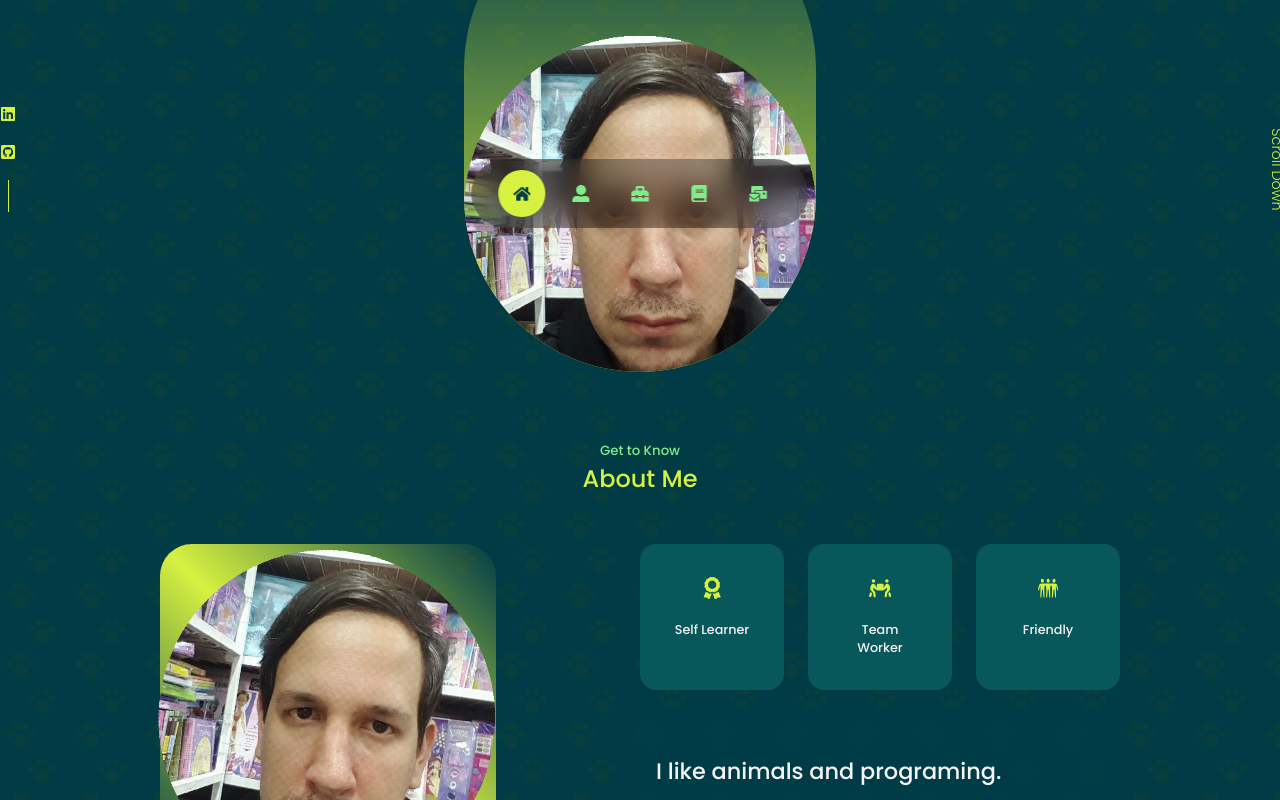
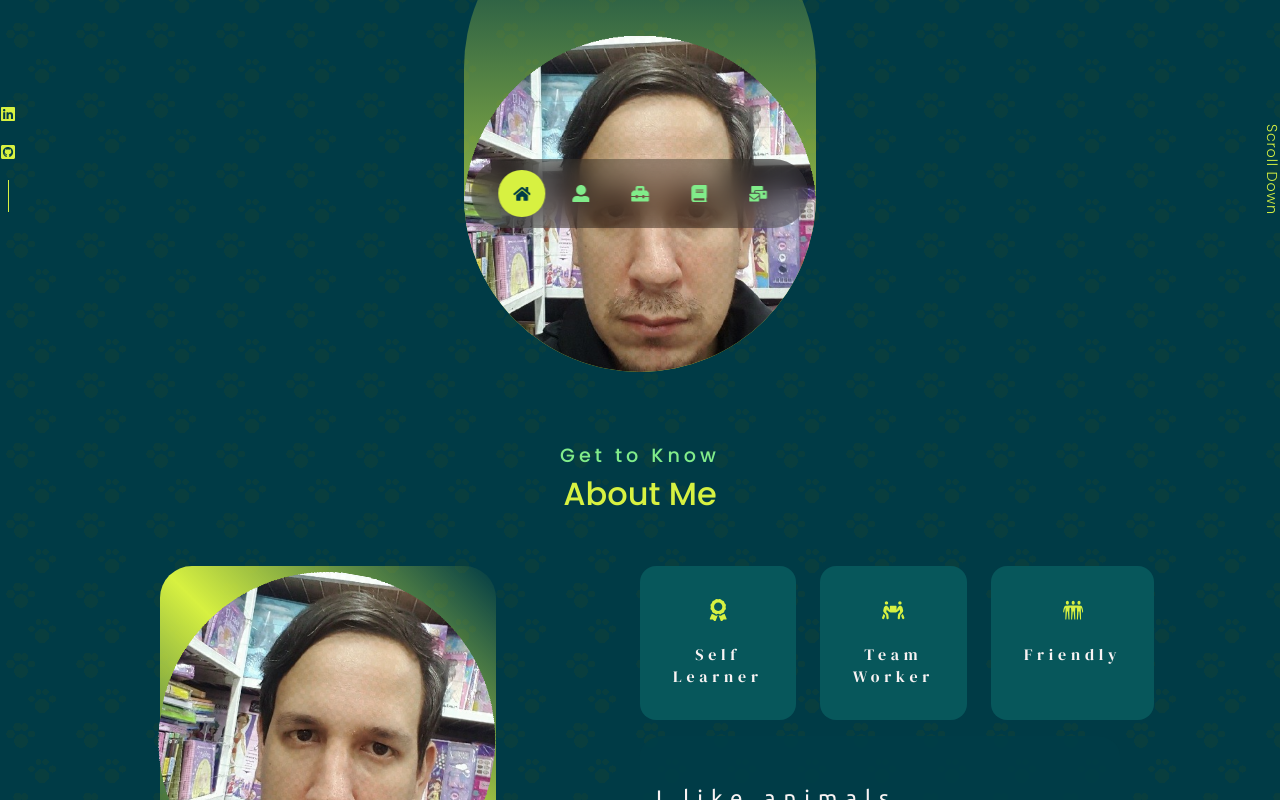
Before and after one commit to derpmagician/portfolio, a React (Create React App) app: page / in a window 1280 px wide. Shown: the part 540-1340 px from the top of the page. Built offline with nearby package versions, Linux system fonts and the light colour scheme.

Commit message:
modificando estilos para accesibilidad

```diff
--- a/src/App.css
+++ b/src/App.css
@@ -60,9 +60,17 @@ section > h5 {
   color: var(--color-light);
 }
 
+section > h5 {
+  font-size: 1.2rem;
+  font-family: 'Poppins', sans-serif;
+  letter-spacing: 0.25rem;
+}
+
 section > h2 {
   color: var(--color-primary);
   margin-bottom: 3rem;
+  font-size: 2rem;
+  font-family: 'Poppins', sans-serif;
 }
 
 .text-light {
@@ -76,6 +84,9 @@ section > h2 {
 }
 
 a{
+  font-family: 'Poppins', sans-serif;
+  letter-spacing: 0.05rem;
+  /* font-family: 'DM Serif Display', serif; */
   color: var(--color-primary);
   transition: var(--transition);
 }
--- a/src/components/About/About.css
+++ b/src/components/About/About.css
@@ -30,7 +30,15 @@
   gap: 1.5rem;
 }
 
+.about__container .about__card {
+  /* background-color: red; */
+  font-size: 1.2rem;
+}
+
 .about__card {
+  font-family: 'DM Serif Display', serif;
+  /* font-size: 5rem; */
+  letter-spacing: 0.3rem;
   background: var(--color-bg-variant);
   border: 1px solid transparent;
   border-radius: 1rem;
@@ -53,8 +61,11 @@
 }
 
 .about__text p {
-  font-family: 'Poppins', sans-serif;
+  font-family: 'Ubuntu', sans-serif;
   font-weight: 500;
+  text-wrap: balance;
+  letter-spacing: 0.5rem;
+  line-height: 1.75rem;
 }
 
 .about__icon {
```
Also changed, not shown: 1 other file (tests, documents, lock files or other folders).
